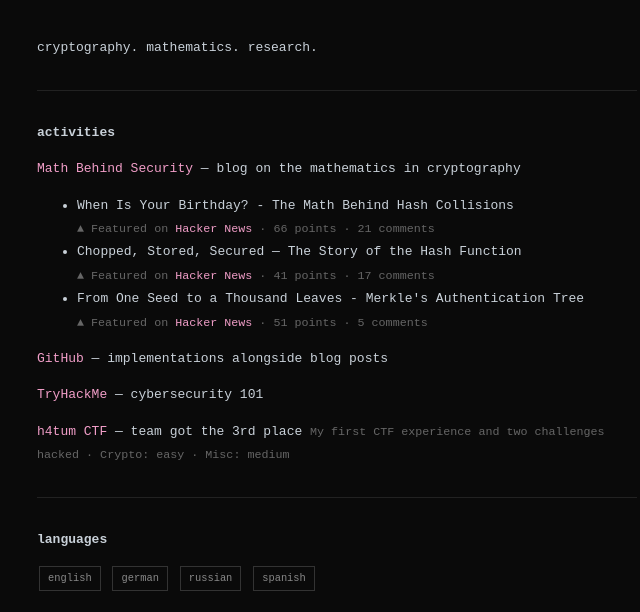
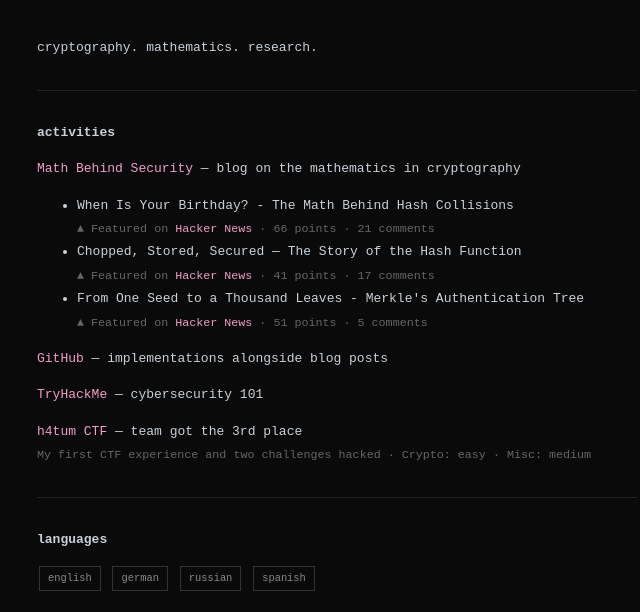
Before and after one commit to 0xkrt26/portfolio, a plain HTML site: page index.html in a window 1280 px wide. Shown: the part 188-800 px from the top of the page, without its empty margins (303-943 px from the left). Drawn offline with Linux system fonts and the light colour scheme.

Commit message:
Update index.html

```diff
--- a/index.html
+++ b/index.html
@@ -69,7 +69,7 @@
   </p>
   <p>
     <span style="color: #f19ec8;">h4tum CTF</span> — team got the 3rd place
-     <span class="dim">
+     <br><span class="dim">
       My first CTF experience and two challenges hacked · Crypto: easy · Misc: medium
     </span>
   </p>
```
